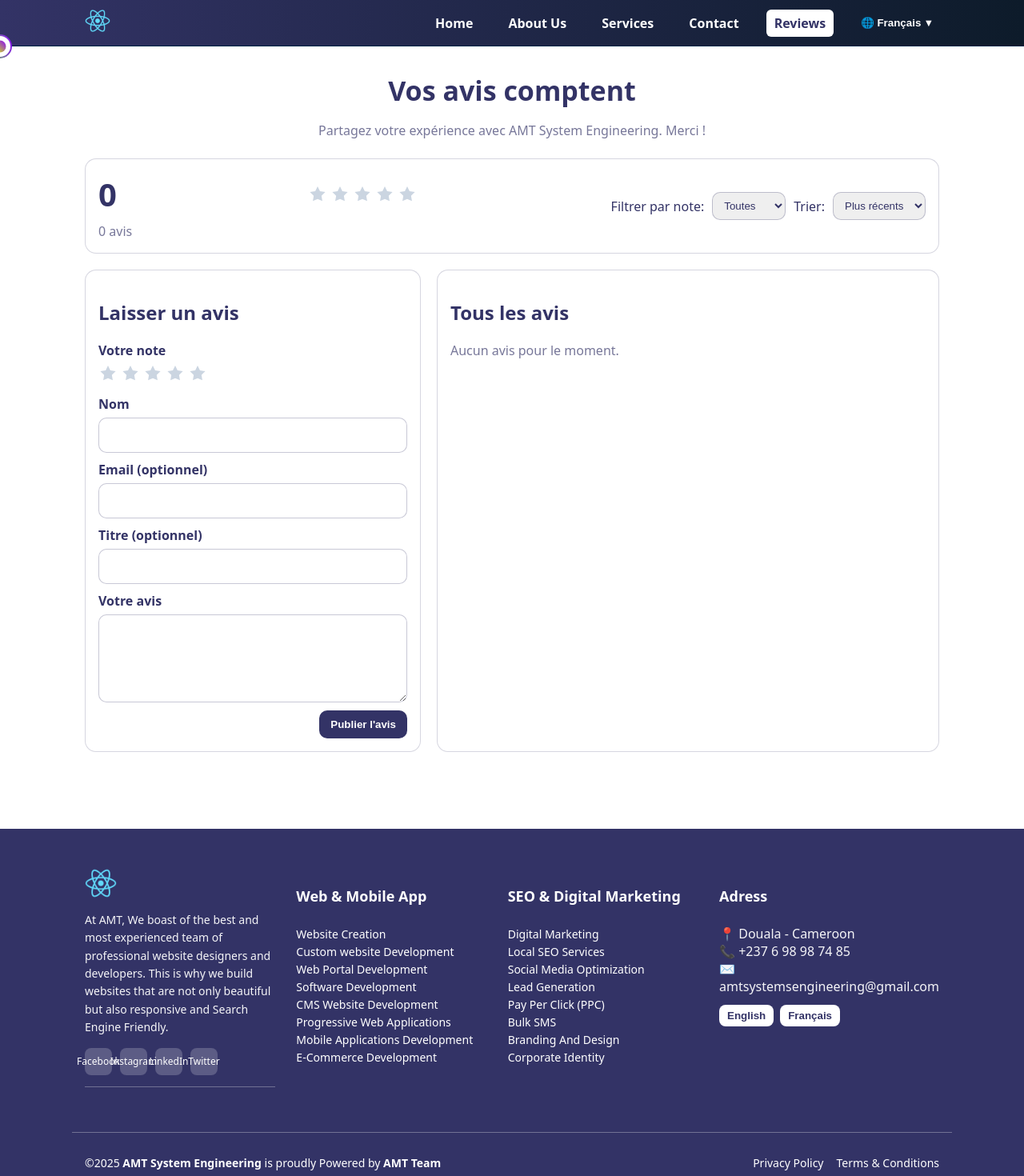
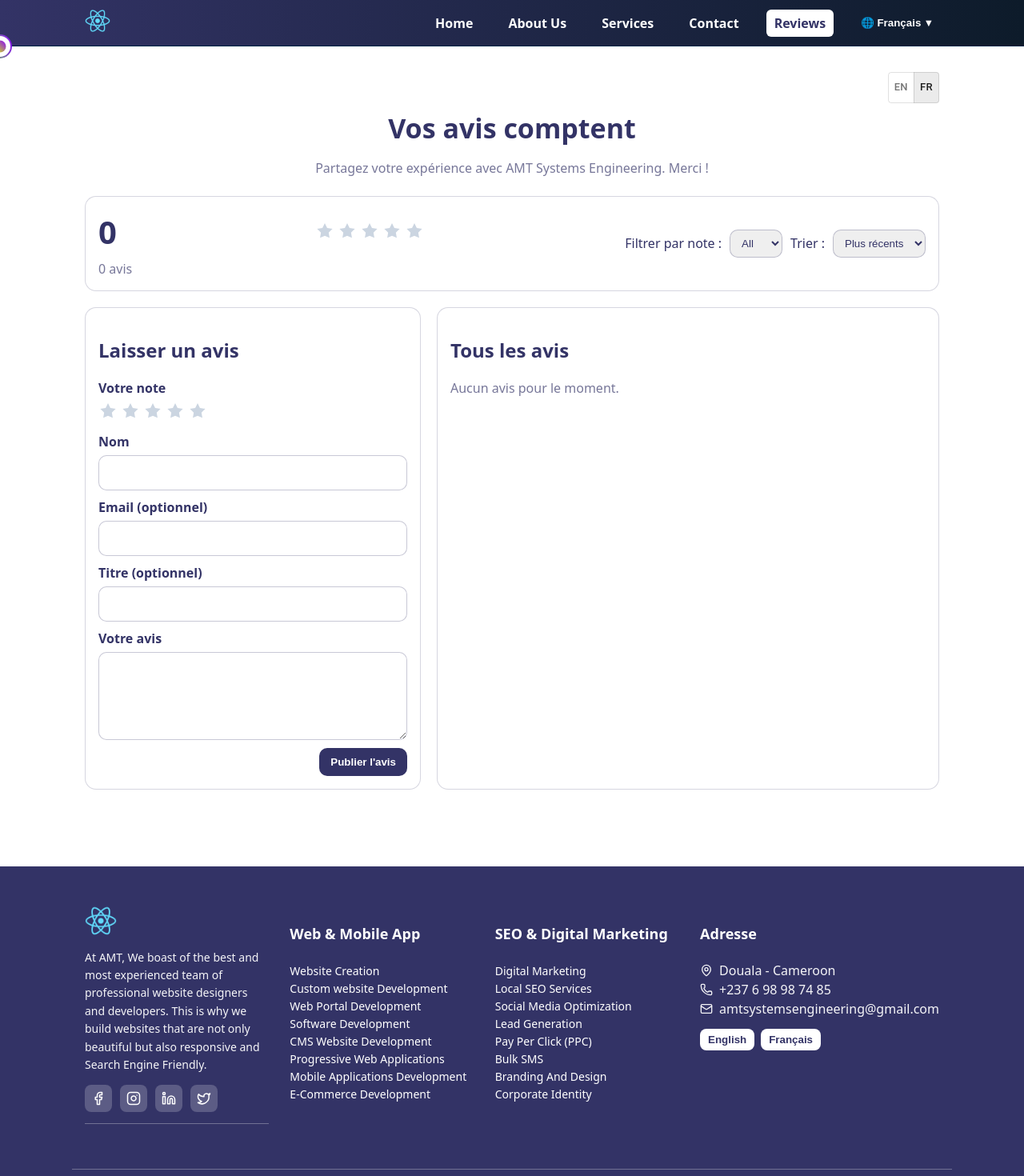
Before and after one commit to AMTSYSTEMSENGINEERING/amt-systems-website, a React (Create React App) app: page /reviews in a window 1280 px wide. Shown: the top 1470 px of the page at 80% size. Built offline with nearby package versions, Linux system fonts and the light colour scheme.

Commit message:
initialisation de l envoi des mail et de la langue

```diff
--- a/package.json
+++ b/package.json
@@ -11,10 +11,14 @@
     "@testing-library/jest-dom": "^6.6.3",
     "@testing-library/react": "^16.3.0",
     "@testing-library/user-event": "^13.5.0",
+    "emailjs-com": "^3.2.0",
+    "i18next": "^23.16.8",
+    "lucide-react": "^0.541.0",
     "motion": "^12.23.12",
     "react": "^19.1.0",
     "react-dom": "^19.1.0",
-    "react-router-dom": "^7.8.0",
+    "react-i18next": "^13.5.0",
+    "react-router-dom": "^7.8.2",
     "react-scripts": "5.0.1",
     "web-vitals": "^2.1.4"
   },
--- a/src/components/Contact/Form.components.js
+++ b/src/components/Contact/Form.components.js
@@ -1,7 +1,43 @@
-import React from "react";
+import React, { useState } from "react";
 import { Box, TextField, Button, Paper } from "@mui/material";
+import emailjs from "emailjs-com";
+import { useTranslation } from "react-i18next";
 
 const ContactPage = () => {
+  const { t, i18n } = useTranslation();
+  const [lang, setLang] = useState(i18n.language);
+  const [formData, setFormData] = useState({ name: "", email: "", message: "" });
+
+  const handleLang = (_e, newLang) => {
+    if (!newLang) return;
+    setLang(newLang);
+    i18n.changeLanguage(newLang);
+    localStorage.setItem("lng", newLang);
+  };
+
+  const handleChange = (e) => setFormData({ ...formData, [e.target.name]: e.target.value });
+
+  const sendEmail = async (e) => {
+    e.preventDefault();
+
+    try {
+      await emailjs.send(
+        "YOUR_SERVICE_ID",
+        "YOUR_TEMPLATE_ID",
+        {
+          from_name: formData.name,
+          from_email: formData.email,
+          message: formData.message,
+        },
+        "YOUR_PUBLIC_KEY"
+      );
+      alert(t("sentOk"));
+      setFormData({ name: "", email: "", message: "" });
+    } catch (err) {
+      alert(t("sentError"));
+    }
+  };
+
   return (
     <Box display="flex" flexDirection={{ xs: "column", md: "row" }} justifyContent="center" alignItems="center" gap={4} p={2}>
       {/* Map Section */}
--- a/src/components/Footer.jsx
+++ b/src/components/Footer.jsx
@@ -1,27 +1,74 @@
-  import React from "react";
+import React from "react";
+import { Facebook, Instagram, Linkedin, Twitter, Phone, Mail, MapPin } from "lucide-react";
+import { useTranslation } from "react-i18next";
+
+const iconFromName = (nameOrLabel) => {
+  const key = String(nameOrLabel || "").toLowerCase();
+  if (key.includes("facebook")) return Facebook;
+  if (key.includes("instagram")) return Instagram;
+  if (key.includes("linkedin")) return Linkedin;
+  if (key.includes("twitter") || key.includes("x")) return Twitter;
+  return null;
+};
+
+const LANG_LABELS = { en: "English", fr: "Français" };
 
 export default function Footer({
-  logo = { src: "", alt: "AMT Systems Engineering" },
+  logo = { src: " ", alt: "AMT Systems Engineering" },
   about,
   columns = [],
-  contact = { city: "Douala", country: "Cameroon", phone: "+237 6 98 98 74 85", email: "amtsystemsengineering@gmail.com" },
-  socials = [], // [{label, href}]
-  languages = { options: ["English", "Français"], onSelect: () => {} },
+  contact = {
+    city: "Douala",
+    country: "Cameroon",
+    phone: "+237 6 81 24 98 14",
+    email: "contact@amtsyseng.com",
+  },
+  socials = [],
+  // languages prop gardée pour compat, mais on utilise i18n
+  languages: _languagesProp,
   year = new Date().getFullYear(),
 }) {
+  const { t, i18n } = useTranslation();
+  const currentLng = i18n.language?.startsWith("fr") ? "fr" : "en";
+
+  const changeLang = async (code) => {
+    await i18n.changeLanguage(code);
+    localStorage.setItem("lng", code);
+  };
+
   return (
     <footer className="footer">
       <div className="footer__inner">
         <div>
           <div className="footer__brand">
-            {logo?.src ? <img src={logo.src} alt={logo.alt} /> : <div className="footer__logo-fallback" />}
+            {logo?.src ? (
+              <img src={logo.src} alt={logo.alt} />
+            ) : (
+              <div className="footer__logo-fallback" />
+            )}
           </div>
+
           {about && <p className="footer__about">{about}</p>}
+
           <div className="footer__socials">
-            {socials.map((s, i) => (
-              <a key={i} href={s.href || "#"} className="footer__social" aria-label={s.label}>{s.label || "•"}</a>
-            ))}
+            {socials.map((s, i) => {
+              const Icon = iconFromName(s.icon || s.label);
+              return (
+                <a
+                  key={i}
+                  href={s.href || "#"}
+                  className="footer__social"
+                  aria-label={s.icon || s.label || "social"}
+                  target="_blank"
+                  rel="noopener noreferrer"
+                  title={s.icon || s.label}
+                >
+                  {Icon ? <Icon size={18} /> : <span>•</span>}
+                </a>
+              );
+            })}
           </div>
+
           <hr className="footer__rule" />
         </div>
 
@@ -30,32 +77,59 @@
             <h4 className="footer__title">{col.title}</h4>
             <ul className="footer__list">
               {col.links?.map((l, k) => (
-                <li key={k}><a href={l.href || "#"}>{l.label}</a></li>
+                <li key={k}>
+                  <a href={l.href || "#"}>{l.label}</a>
+                </li>
               ))}
             </ul>
           </div>
         ))}
 
         <div>
-          <h4 className="footer__title">Adress</h4>
+          <h4 className="footer__title">
+            {currentLng === "fr" ? "Adresse" : "Address"}
+          </h4>
           <ul className="footer__contact">
-            <li>📍 {contact.city} - {contact.country}</li>
-            <li>📞 {contact.phone}</li>
-            <li>✉️ {contact.email}</li>
+            <li>
+              <span style={{ display: "inline-flex", gap: 8, alignItems: "center" }}>
+                <MapPin size={16} /> {contact.city} - {contact.country}
+              </span>
+            </li>
+            <li>
+              <span style={{ display: "inline-flex", gap: 8, alignItems: "center" }}>
+                <Phone size={16} /> {contact.phone}
+              </span>
+            </li>
+            <li>
+              <span style={{ display: "inline-flex", gap: 8, alignItems: "center" }}>
+                <Mail size={16} /> {contact.email}
+              </span>
+            </li>
           </ul>
+
           <div className="footer__langs">
-            {languages.options.map((lng) => (
-              <button key={lng} className="footer__langbtn">{lng}</button>
+            {["en", "fr"].map((code) => (
+              <button
+                key={code}
+                className={`footer__langbtn ${code === currentLng ? "is-active" : ""}`}
+                onClick={() => changeLang(code)}
+                title={currentLng === "fr" ? `Passer en ${LANG_LABELS[code]}` : `Switch to ${LANG_LABELS[code]}`}
+              >
+                {LANG_LABELS[code]}
+              </button>
             ))}
           </div>
         </div>
       </div>
 
       <div className="footer__bottom">
-        <p>©{year} <strong>AMT System Engineering</strong> is proudly Powered by <strong>AMT Team</strong></p>
+        <p>
+          ©{year} <strong>AMT System Engineering</strong> {currentLng === "fr" ? "propulsé par" : "is proudly Powered by"}{" "}
+          <strong>AMT Team</strong>
+        </p>
         <div className="footer__legal">
-          <a href="#">Privacy Policy</a>
-          <a href="#">Terms & Conditions</a>
+          <a href="#">{currentLng === "fr" ? "Politique de confidentialité" : "Privacy Policy"}</a>
+          <a href="#">{currentLng === "fr" ? "Conditions générales" : "Terms & Conditions"}</a>
         </div>
       </div>
     </footer>
--- /dev/null
+++ b/src/components/LanguageSwitcher.jsx
@@ -0,0 +1,24 @@
+import React, { useState } from "react";
+import { ToggleButtonGroup, ToggleButton } from "@mui/material";
+import { useTranslation } from "react-i18next";
+
+export default function LanguageSwitcher({ align = "right", size="small" }) {
+  const { i18n } = useTranslation();
+  const [lang, setLang] = useState(i18n.language);
+
+  const handleChange = (_e, newLang) => {
+    if (!newLang) return;
+    setLang(newLang);
+    i18n.changeLanguage(newLang);
+    localStorage.setItem("lng", newLang);
+  };
+
+  return (
+    <div style={{ display: "flex", justifyContent: align, marginBottom: 8 }}>
+      <ToggleButtonGroup exclusive value={lang} onChange={handleChange} size={size}>
+        <ToggleButton value="en">EN</ToggleButton>
+        <ToggleButton value="fr">FR</ToggleButton>
+      </ToggleButtonGroup>
+    </div>
+  );
+}
--- a/src/components/NavBar.jsx
+++ b/src/components/NavBar.jsx
@@ -1,13 +1,39 @@
-import React, { useState } from "react";
+import React, { useState, useMemo } from "react";
 import { NavLink } from "react-router-dom";
 import Dropdown from "./Dropdown";
+import { useTranslation } from "react-i18next";
+
+const LANG_LABELS = {
+  en: "English",
+  fr: "Français",
+};
 
 export default function NavBar({
   logo = { src: "", alt: "AMT Systems Engineering" },
   nav = [],
-  languages = { current: "Français", options: ["English", "Français"], onSelect: () => {} },
+  // props.languages restent optionnels; on privilégie i18n, mais on garde la compat.
+  languages: _languagesProp,
 }) {
+  const { t, i18n } = useTranslation();
   const [open, setOpen] = useState(false);
+
+  // langue actuelle + libellé affiché
+  const currentLng = i18n.language?.startsWith("fr") ? "fr" : "en";
+  const currentLabel = LANG_LABELS[currentLng];
+
+  const languageOptions = useMemo(
+    () => ([
+      { code: "en", label: LANG_LABELS.en },
+      { code: "fr", label: LANG_LABELS.fr },
+    ]),
+    []
+  );
+
+  const changeLang = async (code) => {
+    await i18n.changeLanguage(code);
+    localStorage.setItem("lng", code);
+    setOpen(false);
+  };
 
   const RenderLink = ({ item, className = "nav__link", mobile = false }) => {
     const href = item.href || "#";
@@ -54,11 +80,19 @@
             </div>
           ))}
 
-          {/* Sélecteur de langue (simple bouton/démo) */}
+          {/* Sélecteur de langue */}
           <Dropdown
-            label={<span style={{ display: "inline-flex", gap: 6, alignItems: "center" }}>🌐 {languages.current}</span>}
+            label={
+              <span style={{ display: "inline-flex", gap: 6, alignItems: "center" }}>
+                🌐 {currentLabel}
+              </span>
+            }
             align="right"
-            items={languages.options.map((lng) => ({ label: lng, href: "#", onClick: () => languages.onSelect?.(lng) }))}
+            items={languageOptions.map((opt) => ({
+              label: opt.label,
+              href: "#",
+              onClick: () => changeLang(opt.code),
+            }))}
           />
         </nav>
 
@@ -89,14 +123,16 @@
           ))}
 
           <div className="nav__mobile-langs">
-            <div className="nav__mobile-langs-title">Language</div>
-            {languages.options.map((lng) => (
+            <div className="nav__mobile-langs-title">
+              {currentLng === "fr" ? "Langue" : "Language"}
+            </div>
+            {languageOptions.map((opt) => (
               <button
-                key={lng}
-                className={`nav__mobile-lang ${lng === languages.current ? "is-active" : ""}`}
-                onClick={() => languages.onSelect?.(lng)}
+                key={opt.code}
+                className={`nav__mobile-lang ${opt.code === currentLng ? "is-active" : ""}`}
+                onClick={() => changeLang(opt.code)}
               >
-                {lng}
+                {opt.label}
               </button>
             ))}
           </div>
--- /dev/null
+++ b/src/i18n.js
@@ -0,0 +1,92 @@
+import i18n from "i18next";
+import { initReactI18next } from "react-i18next";
+
+const resources = {
+  en: {
+    translation: {
+        mapTitle: "Google Map",
+        namePlaceholder: "Your name",
+        emailPlaceholder: "Email",
+        messagePlaceholder: "Message",
+        send: "Send",
+        sentOk: "Message sent successfully!",
+        sentError: "An error occurred while sending.",
+
+        common: {
+            heroTitle: "Innovative Solutions for Your Business",
+            heroDesc: "We offer a complete Web development service. We have the expertise and knowledge to deliver digital solutions across a wide range of sectors in Africa.",
+            getStarted: "Get Started",
+            brandAlt: "AMT Systems Engineering",
+        },
+        home: { page: "home" },
+        service: { page: "service" },
+        contact: { page: "contact" },
+        about: {
+            heroTitle: "Innovative Solutions for Your Business",
+            heroDesc: "We offer a complete Web development service. We deliver across sectors in Africa.",
+            teamTitle: "Our Team",
+        },
+        reviews: {
+            heroH1: "Your feedback matters",
+            heroP: "Share your experience with AMT Systems Engineering. Thank you!",
+            leaveReview: "Leave a review",
+            allReviews: "All reviews",
+            empty: "No reviews yet.",
+            filterBy: "Filter by rating:",
+            sortBy: "Sort:",
+            sortNew: "Newest",
+            sortTop: "Top rated",
+            countSuffix: "reviews"
+        }
+    },
+  },
+  fr: {
+    translation: {
+      mapTitle: "Carte Google",
+      namePlaceholder: "Votre nom",
+      emailPlaceholder: "E-mail",
+      messagePlaceholder: "Message",
+      send: "Envoyer",
+      sentOk: "Message envoyé avec succès !",
+      sentError: "Une erreur est survenue lors de l’envoi.",
+
+      common: {
+        heroTitle: "Des solutions innovantes pour votre entreprise",
+        heroDesc: "Nous offrons un service complet de développement Web. Nous avons l’expertise et le savoir-faire pour livrer des solutions numériques dans de nombreux secteurs en Afrique.",
+        getStarted: "Commencer",
+        brandAlt: "AMT Systems Engineering",
+    },
+        home: { page: "home" },
+        service: { page: "service" },
+        contact: { page: "contact" },
+        about: {
+            heroTitle: "Des solutions innovantes pour votre entreprise",
+            heroDesc: "Nous offrons un service complet de développement Web. Nous livrons dans de nombreux secteurs en Afrique.",
+            teamTitle: "Notre équipe",
+        },
+        reviews: {
+            heroH1: "Vos avis comptent",
+            heroP: "Partagez votre expérience avec AMT Systems Engineering. Merci !",
+            leaveReview: "Laisser un avis",
+            allReviews: "Tous les avis",
+            empty: "Aucun avis pour le moment.",
+            filterBy: "Filtrer par note :",
+            sortBy: "Trier :",
+            sortNew: "Plus récents",
+            sortTop: "Mieux notés",
+            countSuffix: "avis"
+        },
+    },
+  },
+};
+
+i18n
+  .use(initReactI18next)
+  .init({
+    resources,
+    lng: localStorage.getItem("lng") || "fr", // par défaut FR, et persiste le choix
+    fallbackLng: "en",
+    interpolation: { escapeValue: false },
+  });
+
+export default i18n;
--- a/src/index.js
+++ b/src/index.js
@@ -3,6 +3,7 @@
 import './index.css';
 import App from './App';
 import reportWebVitals from './reportWebVitals';
+import "./i18n";
 
 const root = ReactDOM.createRoot(document.getElementById('root'));
 root.render(
--- a/src/pages/AvisPage.js
+++ b/src/pages/AvisPage.js
@@ -2,13 +2,16 @@
 import ReviewForm from "../components/ReviewForm";
 import ReviewCard from "../components/ReviewCard";
 import RatingStars from "../components/RatingStars";
+import { useTranslation } from "react-i18next";
+import LanguageSwitcher from "../components/LanguageSwitcher";
 
 const LS_KEY = "amt-reviews";
 
 export default function ReviewsPage() {
+  const { t } = useTranslation();
   const [reviews, setReviews] = useState([]);
-  const [sort, setSort] = useState("new"); // 'new' | 'top'
-  const [filter, setFilter] = useState(0); // 0 = all; 1..5 = exact
+  const [sort, setSort] = useState("new");
+  const [filter, setFilter] = useState(0);
 
   useEffect(() => {
     const saved = localStorage.getItem(LS_KEY);
@@ -42,39 +45,40 @@
 
   return (
     <main className="reviews-page">
+      <LanguageSwitcher />
       <section className="rp__hero">
-        <h1>Vos avis comptent</h1>
-        <p>Partagez votre expérience avec AMT System Engineering. Merci !</p>
+        <h1>{t("reviews.heroH1")}</h1>
+        <p>{t("reviews.heroP")}</p>
       </section>
 
       <section className="rp__summary">
         <div className="rp__avg">
           <div className="rp__avg-num">{stats.avg}</div>
           <RatingStars value={Math.round(stats.avg)} readOnly size="md" />
-          <div className="rp__count">{stats.count} avis</div>
+          <div className="rp__count">{stats.count} {t("reviews.countSuffix")}</div>
         </div>
         <div className="rp__filters">
-          <label>Filtrer par note:</label>
+          <label>{t("reviews.filterBy")}</label>
           <select value={filter} onChange={(e)=>setFilter(+e.target.value)}>
-            <option value={0}>Toutes</option>
-            {[5,4,3,2,1].map((n)=>(<option key={n} value={n}>{n} étoiles</option>))}
+            <option value={0}>All</option>
+            {[5,4,3,2,1].map((n)=>(<option key={n} value={n}>{n} ★</option>))}
           </select>
-          <label>Trier:</label>
+          <label>{t("reviews.sortBy")}</label>
           <select value={sort} onChange={(e)=>setSort(e.target.value)}>
-            <option value="new">Plus récents</option>
-            <option value="top">Mieux notés</option>
+            <option value="new">{t("reviews.sortNew")}</option>
+            <option value="top">{t("reviews.sortTop")}</option>
           </select>
         </div>
       </section>
 
       <section className="rp__grid">
         <div className="rp__left">
-          <h2>Laisser un avis</h2>
+          <h2>{t("reviews.leaveReview")}</h2>
           <ReviewForm onSubmit={addReview} />
         </div>
         <div className="rp__right">
-          <h2>Tous les avis</h2>
-          {shown.length === 0 && <div className="rp__empty">Aucun avis pour le moment.</div>}
+          <h2>{t("reviews.allReviews")}</h2>
+          {shown.length === 0 && <div className="rp__empty">{t("reviews.empty")}</div>}
           <div className="rp__list">
             {shown.map((r) => (<ReviewCard key={r.id} review={r} />))}
           </div>
```
Also changed, not shown: src/pages/AboutUs.js (+12 -10 lines), src/pages/ContactPage.js (+18 -17 lines), src/pages/HomePage.js (+21 -24 lines), 1 other file (tests, documents, lock files or other folders).
